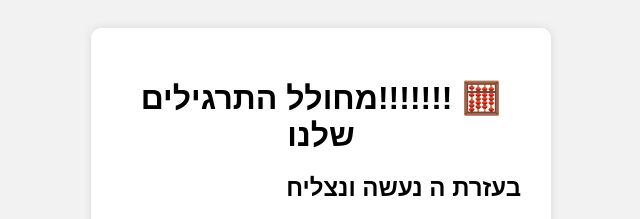
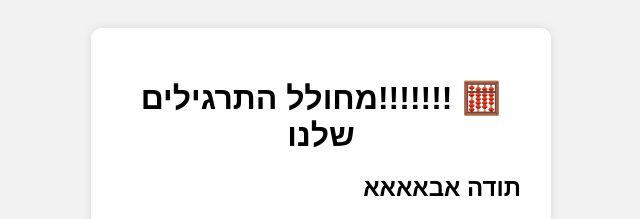
Before and after one commit to DevOps-SAOS/Application, a website: page src/index.html in a window 1280 px wide. Shown: the top 219 px of the page, without its empty margins (319-959 px from the left). Drawn offline with Linux system fonts and the light colour scheme.

Commit message:
test selenium28

```diff
--- a/src/index.html
+++ b/src/index.html
@@ -9,7 +9,7 @@
   <body>
     <div class="container">
       <h1>🧮 !!!!!!!מחולל התרגילים שלנו</h1>
-      <h2>בעזרת ה נעשה ונצליח</h2>
+      <h2>תודה אבאאאא</h2>
       <label>
         בחר סוג תרגיל:
         <select id="operation">
```
